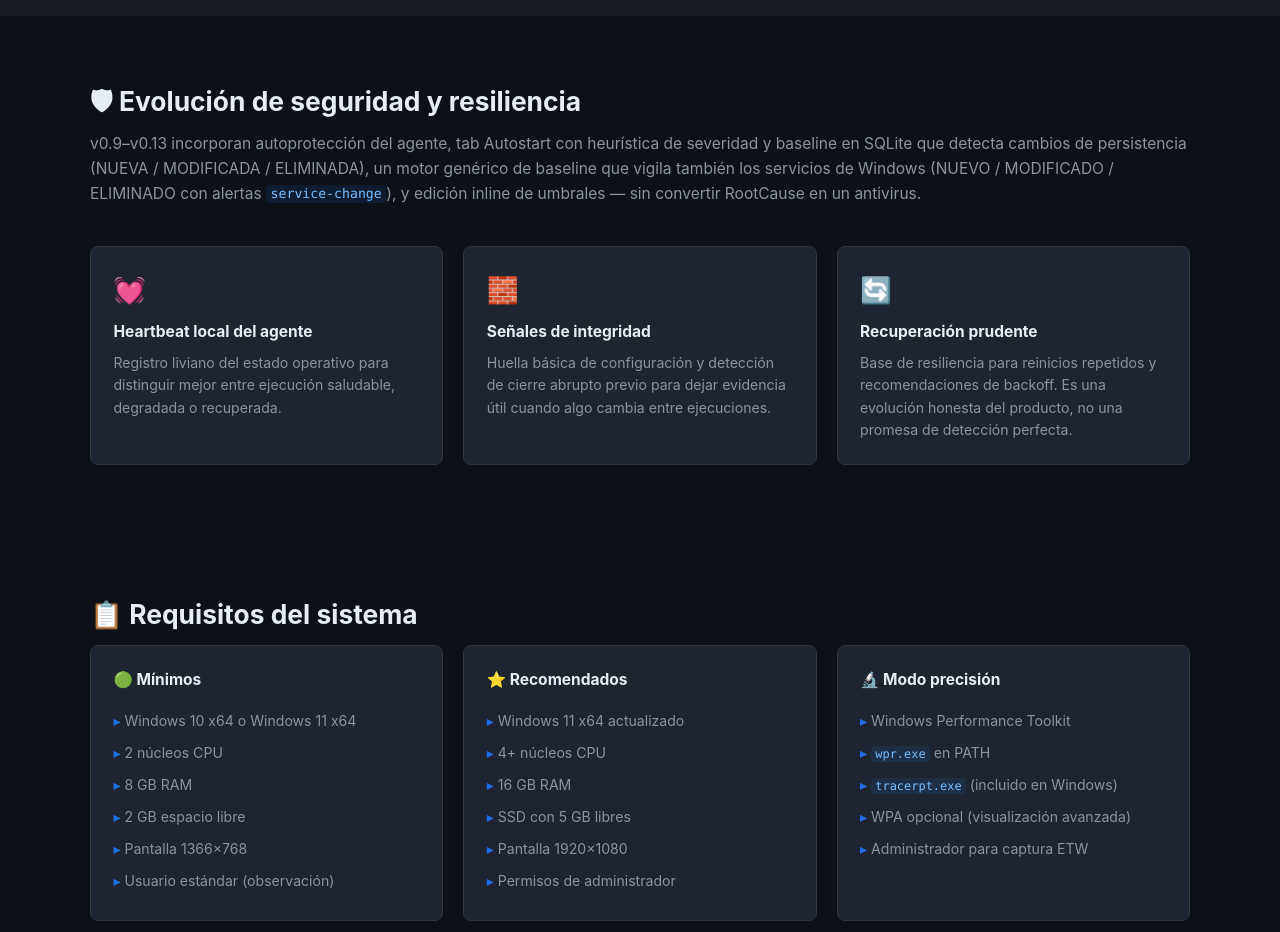
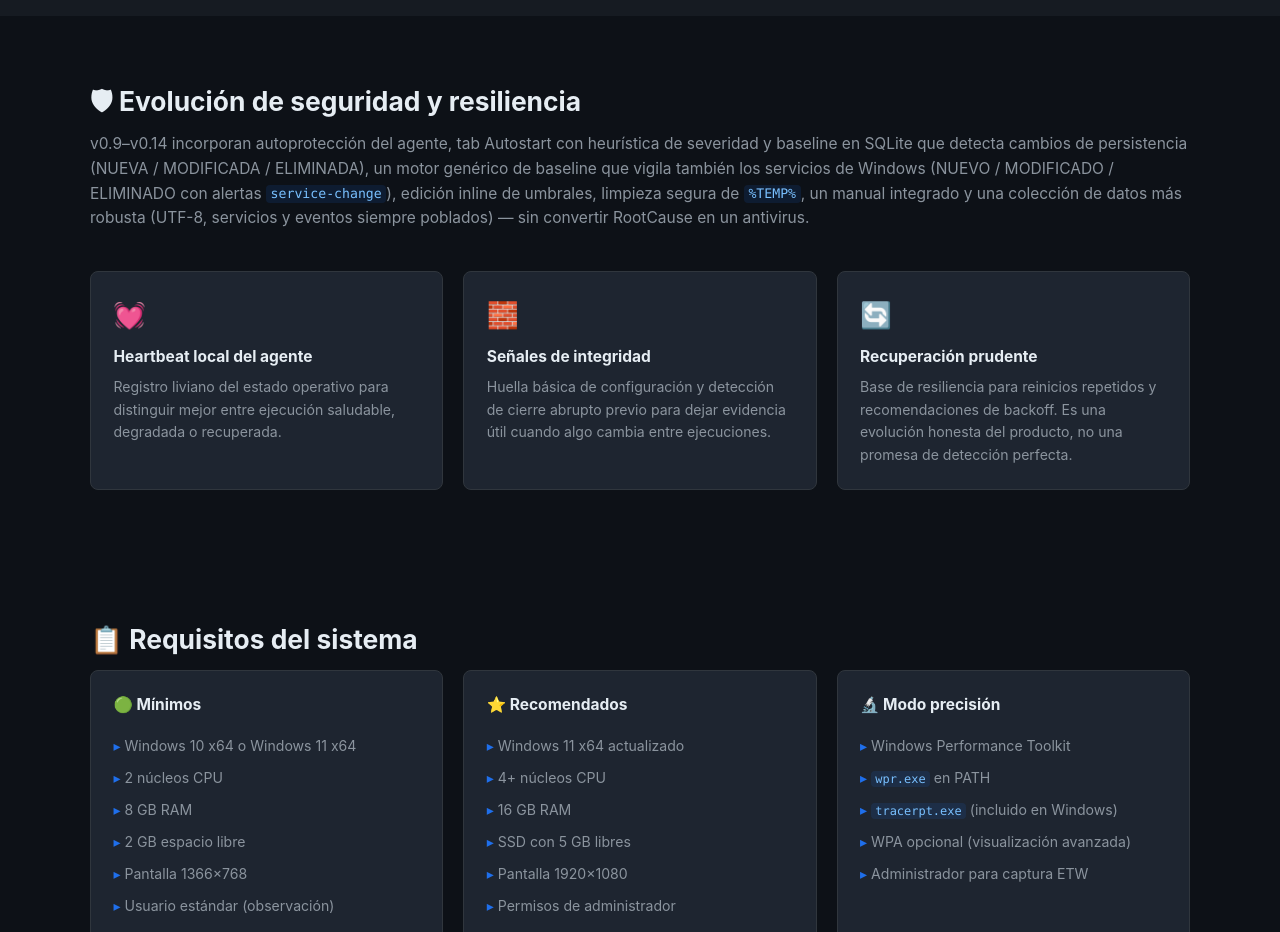
Before and after one commit to vladimiracunadev-create/rootcause-windows-inspector, a plain HTML site: page landing/index.html in a window 1280 px wide. Shown: the part 3900-4832 px from the top of the page. Drawn offline with Linux system fonts and the light colour scheme.

Commit message:
docs(landing): actualizar sección Evolución a v0.9–v0.14
La sección "Evolución de seguridad y resiliencia" se quedaba en v0.13. Ahora abarca
hasta v0.14 y menciona limpieza de %TEMP%, manual integrado y la colección de datos
más robusta (UTF-8, servicios/eventos siempre poblados).

Co-Authored-By: Claude Opus 4.8 <noreply@anthropic.com>

```diff
--- a/landing/index.html
+++ b/landing/index.html
@@ -340,7 +340,7 @@ choco install rootcause-windows-inspector</code></pre>
   <section id="security-evolution" class="section">
     <div class="container">
       <h2 class="section-title">🛡 Evolución de seguridad y resiliencia</h2>
-      <p class="section-sub">v0.9–v0.13 incorporan autoprotección del agente, tab Autostart con heurística de severidad y baseline en SQLite que detecta cambios de persistencia (NUEVA / MODIFICADA / ELIMINADA), un motor genérico de baseline que vigila también los servicios de Windows (NUEVO / MODIFICADO / ELIMINADO con alertas <code>service-change</code>), y edición inline de umbrales — sin convertir RootCause en un antivirus.</p>
+      <p class="section-sub">v0.9–v0.14 incorporan autoprotección del agente, tab Autostart con heurística de severidad y baseline en SQLite que detecta cambios de persistencia (NUEVA / MODIFICADA / ELIMINADA), un motor genérico de baseline que vigila también los servicios de Windows (NUEVO / MODIFICADO / ELIMINADO con alertas <code>service-change</code>), edición inline de umbrales, limpieza segura de <code>%TEMP%</code>, un manual integrado y una colección de datos más robusta (UTF-8, servicios y eventos siempre poblados) — sin convertir RootCause en un antivirus.</p>
 
       <div class="feature-grid">
         <div class="feature-card">
```
